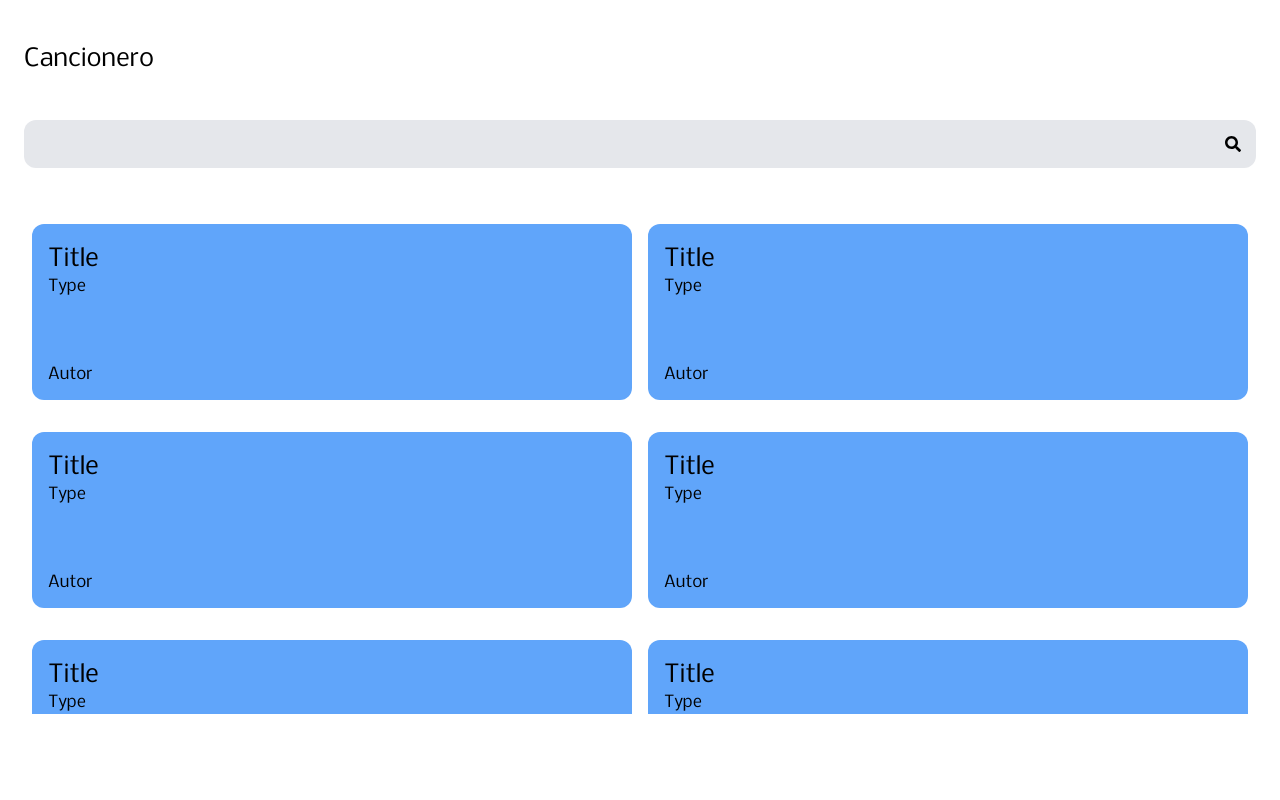
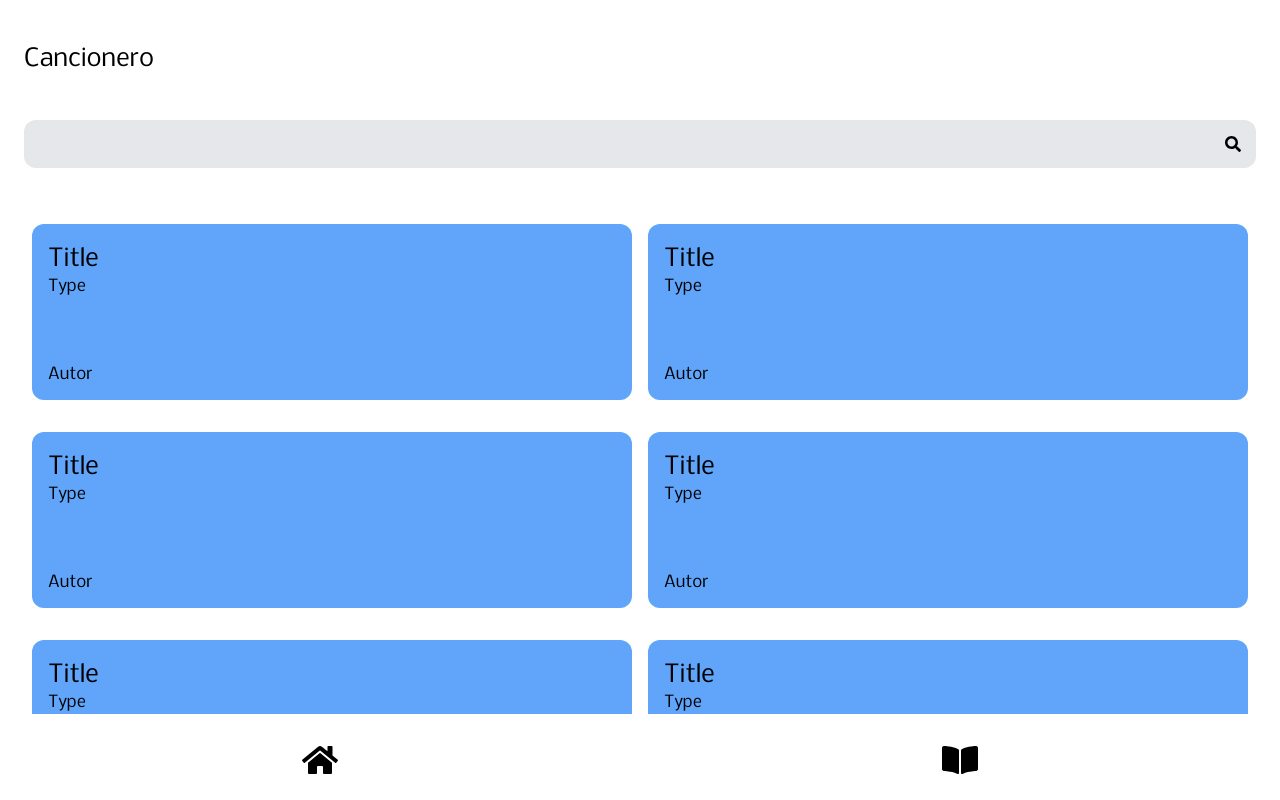
Before and after one commit to eduardoalvarado/songbook, a Vue app: page /home in a window 1280 px wide. Built offline with nearby package versions, Linux system fonts and the light colour scheme.

Commit message:
add menu, and mock for menu, build navbar

```diff
--- a/package.json
+++ b/package.json
@@ -3,7 +3,7 @@
   "version": "0.1.0",
   "private": true,
   "scripts": {
-    "serve": "vue-cli-service serve --host 0.0.0.0",
+    "serve": "vue-cli-service serve --port 8080",
     "build": "vue-cli-service build"
   },
   "dependencies": {
--- /dev/null
+++ b/src/components/commons/navbar/navbarMenu.vue
@@ -0,0 +1,27 @@
+<template>
+  <div class="w-full h-20 fixed bottom-0">
+    <div class="flex justify-center h-full">
+      <router-link
+        v-for="item in menuItems"
+        :to="{ name: item.redirectTo }"
+        class="w-1/2 flex justify-center items-center cursor-pointer"
+        :class="'order-'+item.order"
+        :key="item"
+      >
+        <font-awesome-icon :icon="item.iconName" class="fa-2x" />
+      </router-link>
+    </div>
+  </div>
+</template>
+
+<script>
+import { defineComponent } from 'vue'
+export default defineComponent({
+  name: 'navbarMenu',
+  props: {
+    menuItems: Array
+  }
+})
+</script>
+
+<style scoped></style>
--- a/src/components/home/finder.vue
+++ b/src/components/home/finder.vue
@@ -1,7 +1,12 @@
 <template>
   <div class="rounded-xl bg-gray-200 flex w-full">
-    <input class="w-full h-12 bg-transparent focus:outline-none pl-4 leading-snug" type="text">
-    <div class="w-12 flex items-center justify-center"><font-awesome-icon icon="search" /></div>
+    <input
+      class="w-full h-12 bg-transparent focus:outline-none pl-4 leading-snug"
+      type="text"
+    />
+    <div class="w-12 flex items-center justify-center">
+      <font-awesome-icon icon="search" />
+    </div>
   </div>
 </template>
 
@@ -9,10 +14,8 @@
 import { defineComponent } from 'vue'
 
 export default defineComponent({
-  name: "finder"
+  name: 'finder'
 })
 </script>
 
-<style scoped>
-
-</style>
+<style scoped></style>
--- a/src/layout/main/index.vue
+++ b/src/layout/main/index.vue
@@ -1,21 +1,42 @@
 <template>
-  <div class="px-6 pt-10 h-full">
-    <div class="text-2xl mb-12">{{ titlePage }}</div>
-    <router-view />
+  <div class="">
+    <div class="px-6 pt-10 h-full">
+      <div class="text-2xl mb-12">{{ titlePage }}</div>
+      <router-view />
+    </div>
+    <!--menu-->
+    <navbar-menu :menu-items="menuItems"/>
   </div>
 </template>
 
 <script lang="ts">
-import {computed, defineComponent, provide} from "vue";
+import {computed, defineComponent, onMounted, provide, reactive, ref} from "vue";
 import { hookStore, mutation } from '@/hooks/hookStore'
+import NavbarMenu from "@/components/commons/navbar/navbarMenu.vue";
+import { NavbarModel } from '@/models/navbarModel'
+import { menuMock } from '@/mocks/menuMock'
 
 export default defineComponent({
   name: 'Main',
+  components: {NavbarMenu},
   setup() {
     provide('mutation', mutation)
     const titlePage = computed(() => hookStore.titlePage)
+    const menuItems:Array<NavbarModel> = reactive([])
+
+    const buildMenu = () => {
+      menuMock.forEach((item) => {
+        let menuOption = new NavbarModel(item.redirectTo, item.iconName, item.order)
+        menuItems.push(menuOption)
+      })
+    }
+    onMounted(() => {
+      buildMenu()
+      console.log('array', menuItems)
+    })
     return {
-      titlePage
+      titlePage,
+      menuItems
     }
   }
 })
--- /dev/null
+++ b/src/mocks/menuMock.ts
@@ -0,0 +1,12 @@
+export const menuMock = [
+  {
+    redirectTo: 'home',
+    iconName: 'home',
+    order: 1
+  },
+  {
+    redirectTo: 'song',
+    iconName: 'book-open',
+    order: 2
+  }
+]
--- /dev/null
+++ b/src/models/navbarModel.ts
@@ -0,0 +1,10 @@
+export class NavbarModel {
+  redirectTo: string
+  iconName: string
+  order: number
+  constructor(redirectTo: string, iconName: string, order: number) {
+    this.redirectTo = redirectTo
+    this.iconName = iconName
+    this.order = order
+  }
+}
--- a/src/views/home.vue
+++ b/src/views/home.vue
@@ -2,7 +2,7 @@
   <div>
     <finder />
     <div class="mt-14 height-calc overflow-hidden overflow-y-scroll">
-      <div class="h-full xs:flex xs:flex-wrap content-stretch">
+      <div class="h-full xs:flex xs:flex-wrap">
         <song-item />
         <song-item />
         <song-item />
```
